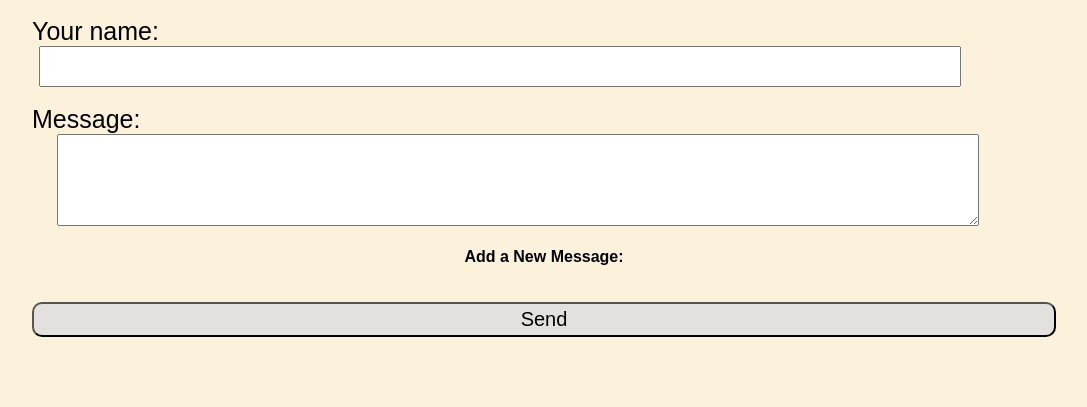
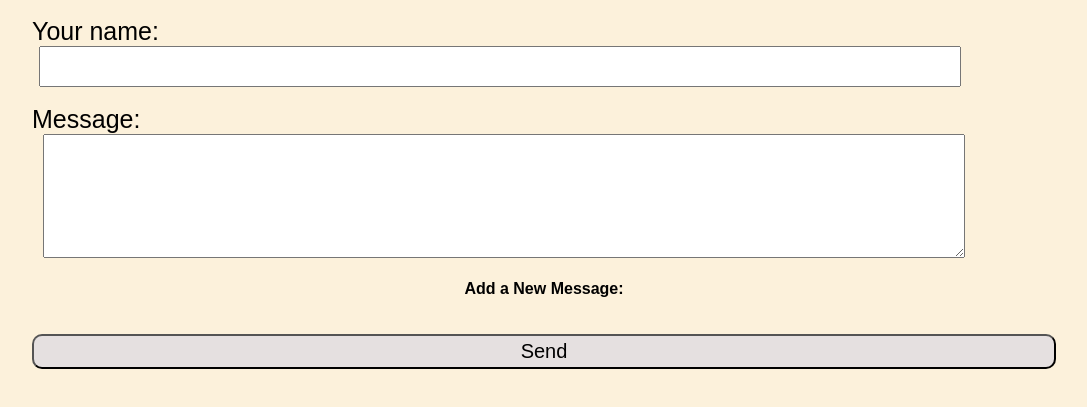
Before and after one commit to Mila-Ludmila/messages, a plain HTML site: page index.html in a window 1280 px wide. Shown: the part 55-462 px from the top of the page, without its empty margins (96-1183 px from the left). Drawn offline with Linux system fonts and the light colour scheme.

Commit message:
Update style.css
add to change with style.css

```diff
--- a/style.css
+++ b/style.css
@@ -51,8 +51,10 @@ h4{
   width: 90%;
 }
 #message{
-  margin-left: 25px;
+  margin-left: 11px;
   width: 90%;
+  padding: 10px;
+  font-size: 15px;
 }
 label{
   font-size: 25px;
```
